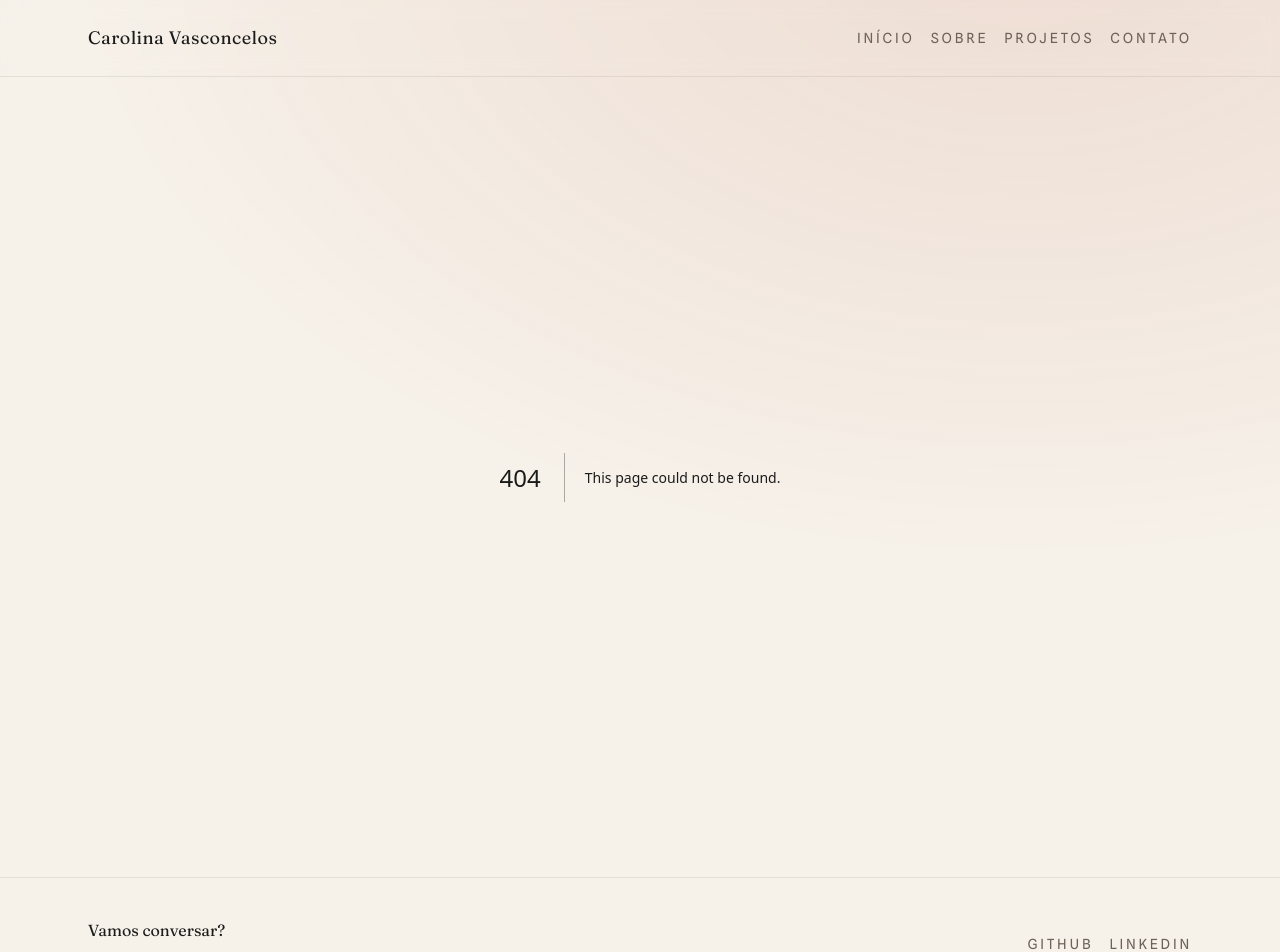
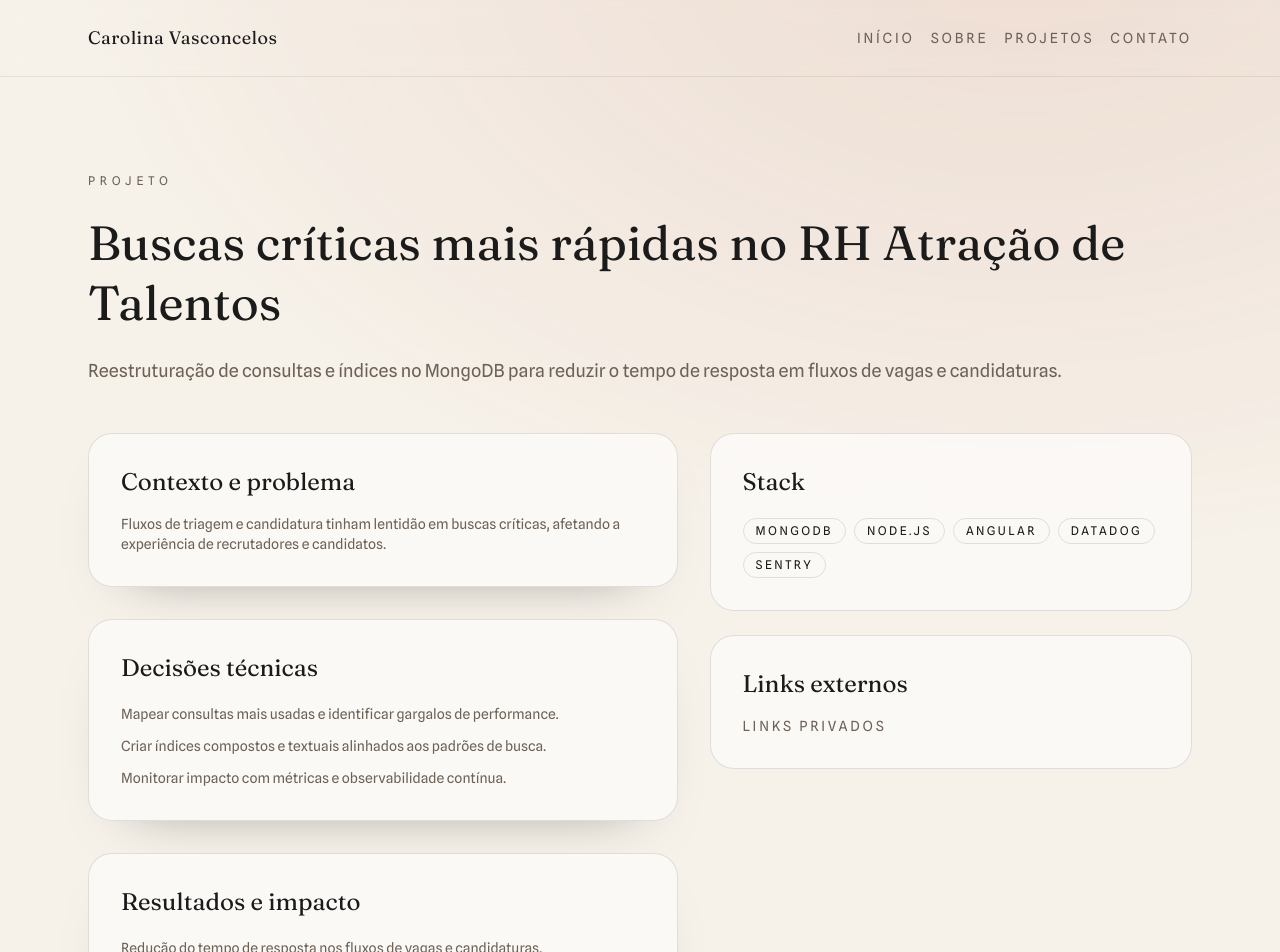
Before and after one commit to carolvasc/my-profile, a Next.js app: page /projects/buscas-rapidas-mongodb in a window 1280 px wide. Before the commit this address had no page. Shown: the top 952 px of the page. Built offline with nearby package versions, Linux system fonts and the light colour scheme.

Commit message:
feat: quality and delivery

```diff
--- /dev/null
+++ b/app/projects/[slug]/page.tsx
@@ -0,0 +1,134 @@
+import type { Metadata } from "next";
+import { notFound } from "next/navigation";
+import { getProjectBySlug } from "../../../data/projects";
+
+type ProjectPageProps = {
+  params: {
+    slug: string;
+  };
+};
+
+export const dynamic = "force-dynamic";
+
+export async function generateMetadata({
+  params,
+}: ProjectPageProps): Promise<Metadata> {
+  const project = getProjectBySlug(params.slug);
+
+  if (!project) {
+    return {
+      title: "Projeto não encontrado | Carolina Vasconcelos",
+      description: "Projeto não encontrado.",
+    };
+  }
+
+  return {
+    title: `${project.title} | Carolina Vasconcelos`,
+    description: project.summary,
+  };
+}
+
+export default function ProjectDetailPage({ params }: ProjectPageProps) {
+  // SSR: dynamic route without static params keeps project details server-rendered.
+  const project = getProjectBySlug(params.slug);
+
+  if (!project) {
+    notFound();
+  }
+
+  return (
+    <section className="page-container py-20 md:py-24">
+      <div className="space-y-12">
+        <div className="space-y-6">
+          <p className="text-xs uppercase tracking-[0.4em] text-[var(--muted)]">
+            Projeto
+          </p>
+          <h1 className="font-display text-4xl leading-tight text-[var(--ink)] md:text-5xl">
+            {project.title}
+          </h1>
+          <p className="text-lg text-[var(--muted)]">{project.summary}</p>
+        </div>
+
+        <div className="grid gap-8 md:grid-cols-[1.1fr_0.9fr]">
+          <div className="space-y-8">
+            <div className="rounded-3xl border border-[rgba(27,27,27,0.12)] bg-white/60 p-8 shadow-[0_25px_60px_-45px_rgba(0,0,0,0.5)]">
+              <h2 className="font-display text-2xl text-[var(--ink)]">
+                Contexto e problema
+              </h2>
+              <p className="mt-4 text-sm text-[var(--muted)]">
+                {project.problem}
+              </p>
+            </div>
+            <div className="rounded-3xl border border-[rgba(27,27,27,0.12)] bg-white/60 p-8 shadow-[0_25px_60px_-45px_rgba(0,0,0,0.5)]">
+              <h2 className="font-display text-2xl text-[var(--ink)]">
+                Decisões técnicas
+              </h2>
+              <ul className="mt-5 space-y-3 text-sm text-[var(--muted)]">
+                {project.decisions.map((decision) => (
+                  <li key={decision}>{decision}</li>
+                ))}
+              </ul>
+            </div>
+            <div className="rounded-3xl border border-[rgba(27,27,27,0.12)] bg-white/60 p-8 shadow-[0_25px_60px_-45px_rgba(0,0,0,0.5)]">
+              <h2 className="font-display text-2xl text-[var(--ink)]">
+                Resultados e impacto
+              </h2>
+              <ul className="mt-5 space-y-3 text-sm text-[var(--muted)]">
+                {project.results.map((result) => (
+                  <li key={result}>{result}</li>
+                ))}
+              </ul>
+            </div>
+          </div>
+          <div className="space-y-6">
+            <div className="rounded-3xl border border-[rgba(27,27,27,0.12)] bg-white/60 p-8">
+              <h2 className="font-display text-2xl text-[var(--ink)]">
+                Stack
+              </h2>
+              <ul className="mt-5 flex flex-wrap gap-2 text-xs uppercase tracking-[0.2em] text-[var(--ink)]">
+                {project.stack.map((item) => (
+                  <li
+                    key={item}
+                    className="rounded-full border border-[rgba(27,27,27,0.12)] px-3 py-1"
+                  >
+                    {item}
+                  </li>
+                ))}
+              </ul>
+            </div>
+            <div className="rounded-3xl border border-[rgba(27,27,27,0.12)] bg-white/60 p-8">
+              <h2 className="font-display text-2xl text-[var(--ink)]">
+                Links externos
+              </h2>
+              <div className="mt-4 flex flex-wrap gap-4 text-sm uppercase tracking-[0.2em] text-[var(--muted)]">
+                {project.links?.repo ? (
+                  <a
+                    href={project.links.repo}
+                    target="_blank"
+                    rel="noopener noreferrer"
+                    className="transition-colors hover:text-[var(--ink)] focus-visible:outline focus-visible:outline-2 focus-visible:outline-offset-4 focus-visible:outline-[var(--accent)]"
+                  >
+                    Repo
+                  </a>
+                ) : null}
+                {project.links?.demo ? (
+                  <a
+                    href={project.links.demo}
+                    target="_blank"
+                    rel="noopener noreferrer"
+                    className="transition-colors hover:text-[var(--ink)] focus-visible:outline focus-visible:outline-2 focus-visible:outline-offset-4 focus-visible:outline-[var(--accent)]"
+                  >
+                    Demo
+                  </a>
+                ) : null}
+                {!project.links?.repo && !project.links?.demo ? (
+                  <span>Links privados</span>
+                ) : null}
+              </div>
+            </div>
+          </div>
+        </div>
+      </div>
+    </section>
+  );
+}
--- a/data/projects.ts
+++ b/data/projects.ts
@@ -52,3 +52,6 @@ export const projects: Project[] = [
     ],
   },
 ];
+
+export const getProjectBySlug = (slug: string) =>
+  projects.find((project) => project.slug === slug);
```
Also changed, not shown: 1 other file (tests, documents, lock files or other folders).
